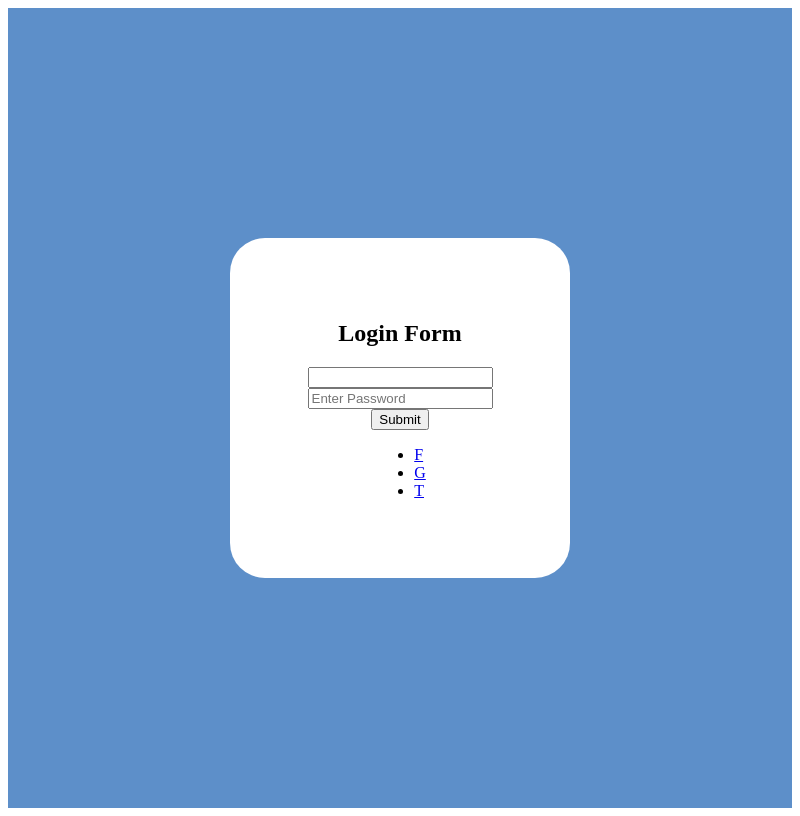
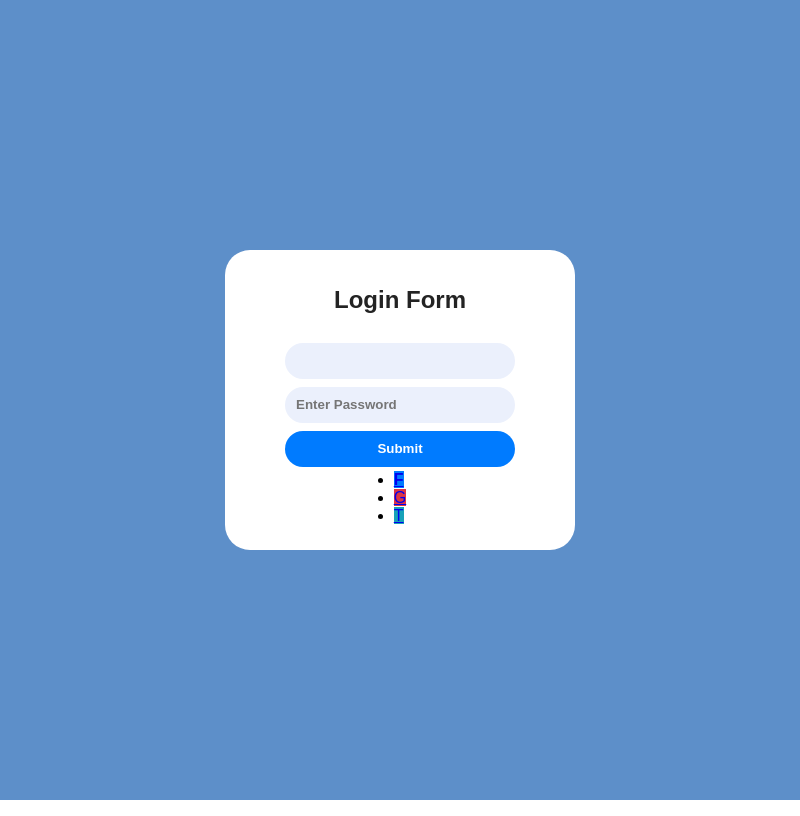
Before and after one commit to mariovarela99/Login-Electron-js, an Electron app: page pages/login/index.html in a window 800 px wide. Drawn offline with Linux system fonts and the light colour scheme.

Commit message:
:art: Formatting Login Basico

```diff
--- a/pages/login/style.css
+++ b/pages/login/style.css
@@ -1,3 +1,10 @@
+* {
+  margin: 0;
+  padding: 0;
+  box-sizing: border-box;
+  font-family: sans-serif;
+}
+
 section.wrapper {
   width: 100%;
   height: 100vh;
@@ -12,15 +19,22 @@ section.wrapper {
 
 section.wrapper > div {
   background: #ffffff;
-  width: 300px;
+  width: 350px;
   height: 300px;
   padding: 20px;
-  border-radius: 35px;
+  border-radius: 25px;
 
   display: flex;
   align-items: center;
   justify-content: center;
   flex-direction: column;
+}
+
+section.wrapper > div h1 {
+  margin-bottom: 15px;
+  font-weight: 700;
+  line-height: 2;
+  color: #232323;
 }
 
 section.wrapper > div form {
@@ -29,3 +43,67 @@ section.wrapper > div form {
   justify-content: center;
   flex-direction: column;
 }
+
+section.wrapper > div form button,
+input {
+  width: 230px;
+  height: 36px;
+  margin: 4px auto;
+  border-radius: 25px;
+  border: 1px solid transparent;
+  padding: 7px 10px;
+  font-weight: 700;
+}
+
+section.wrapper > div form input {
+  background: #ebf0fc;
+}
+
+section.wrapper > div form button {
+  background: #007bff;
+  color: #ffffff;
+  text-align: center;
+}
+
+ul.social {
+  display: flex;
+  align-items: center;
+  justify-content: center;
+  list-style: none;
+  width: 100%;
+  position: relative;
+  bottom: -50px;
+}
+
+ul.social li {
+  display: flex;
+  align-items: center;
+  justify-content: center;
+  margin: 10px;
+}
+
+ul.social li a {
+  text-decoration: none;
+  width: 32px;
+  height: 32px;
+  color: #ffffff;
+
+  display: flex;
+  align-items: center;
+  justify-content: center;
+
+  background: #cccccc;
+  border-radius: 50%;
+}
+
+a#facebook-icon {
+  background: #007bff;
+  font-weight: 900;
+}
+
+a#google-icon {
+  background: #dc3545;
+}
+a#twitter-icon {
+  background: #17a2b8;
+}
```
